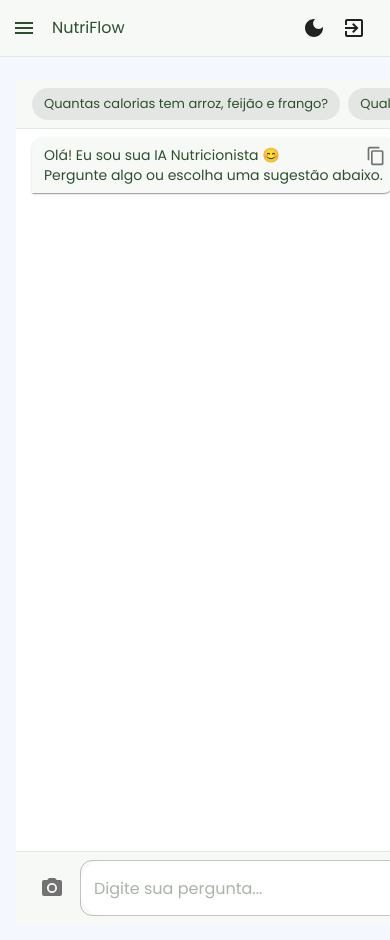
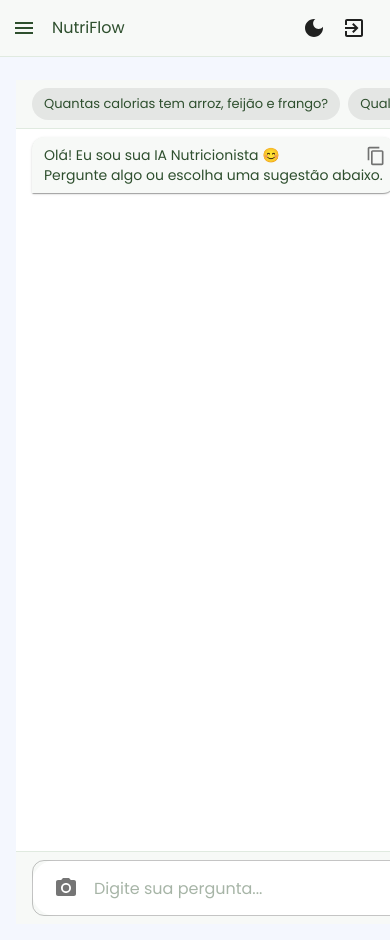
Before and after one commit to linsalefe/front_nutriflow, a React (Vite) app: page /chat in a window 390 px wide. Shown: the top 940 px of the page. Built offline with nearby package versions, Linux system fonts and the light colour scheme; no server answers; sample sign-in values are in the browser's storage.

Commit message:
ajuste na página chat para mobile

```diff
--- a/src/pages/ChatPage.tsx
+++ b/src/pages/ChatPage.tsx
@@ -180,7 +180,7 @@ export default function ChatPage() {
           bgcolor: theme.palette.background.paper,
           borderBottom: `1px solid ${theme.palette.divider}`,
           overflowX: 'auto',
-          display: 'flex',
+          display: { xs: 'flex', md: 'none' },
           gap: 1,
         }}
       >
@@ -264,21 +264,8 @@ export default function ChatPage() {
           py: 1,
           bgcolor: theme.palette.background.paper,
           borderTop: `1px solid ${theme.palette.divider}`,
-          display: 'flex',
-          gap: 1,
-          alignItems: 'center',
         }}
       >
-        <IconButton component="label" disabled={imgLoading}>
-          <PhotoCameraIcon />
-          <input
-            hidden
-            type="file"
-            accept="image/*"
-            ref={fileInputRef}
-            onChange={e => e.target.files && handleFile(e.target.files[0])}
-          />
-        </IconButton>
         <TextField
           fullWidth
           placeholder="Digite sua pergunta..."
@@ -287,6 +274,20 @@ export default function ChatPage() {
           multiline
           maxRows={4}
           InputProps={{
+            startAdornment: (
+              <InputAdornment position="start">
+                <IconButton component="label" disabled={imgLoading}>
+                  <PhotoCameraIcon />
+                  <input
+                    hidden
+                    type="file"
+                    accept="image/*"
+                    ref={fileInputRef}
+                    onChange={e => e.target.files && handleFile(e.target.files[0])}
+                  />
+                </IconButton>
+              </InputAdornment>
+            ),
             endAdornment: (
               <InputAdornment position="end">
                 <IconButton type="submit" disabled={!mensagem.trim() || imgLoading}>
```
